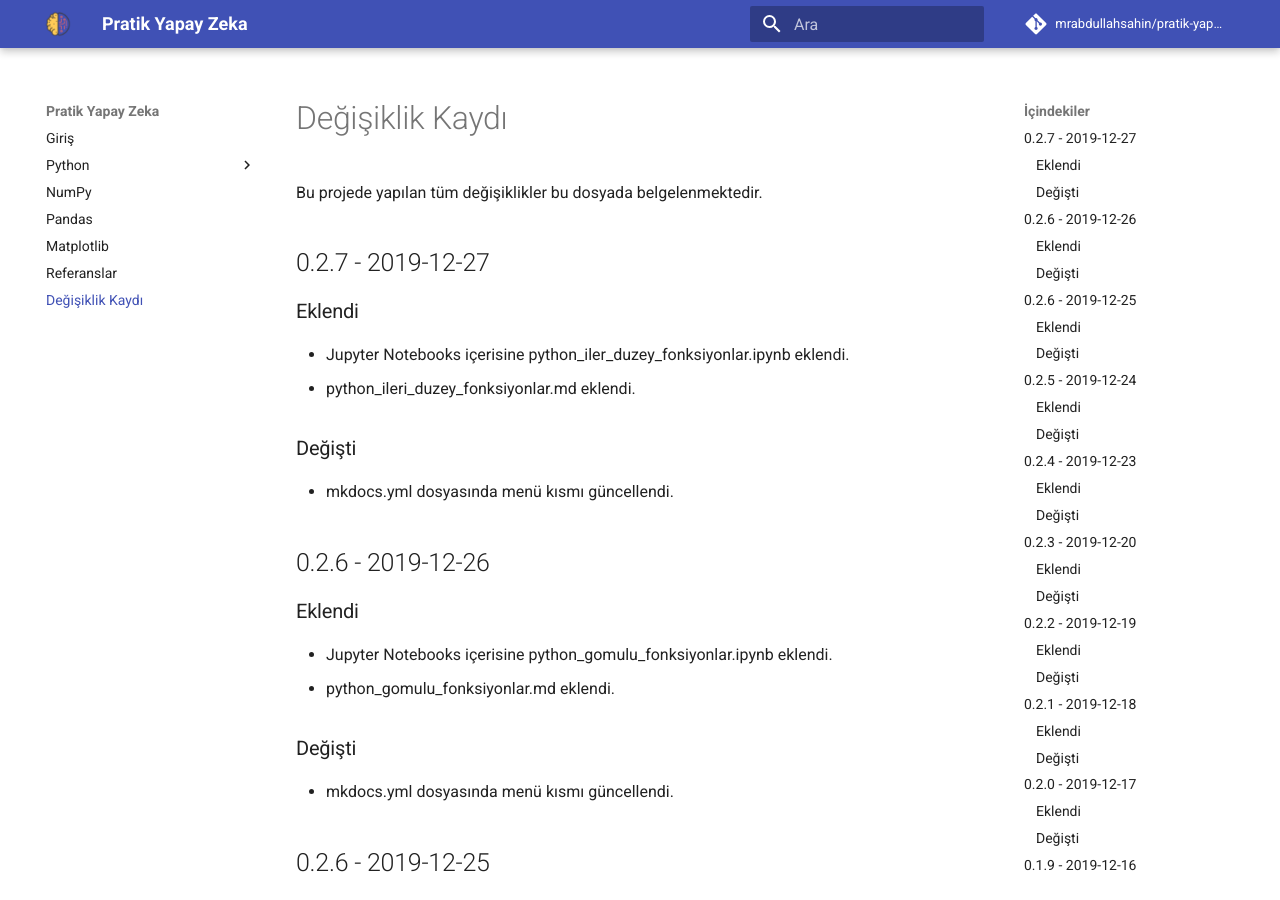
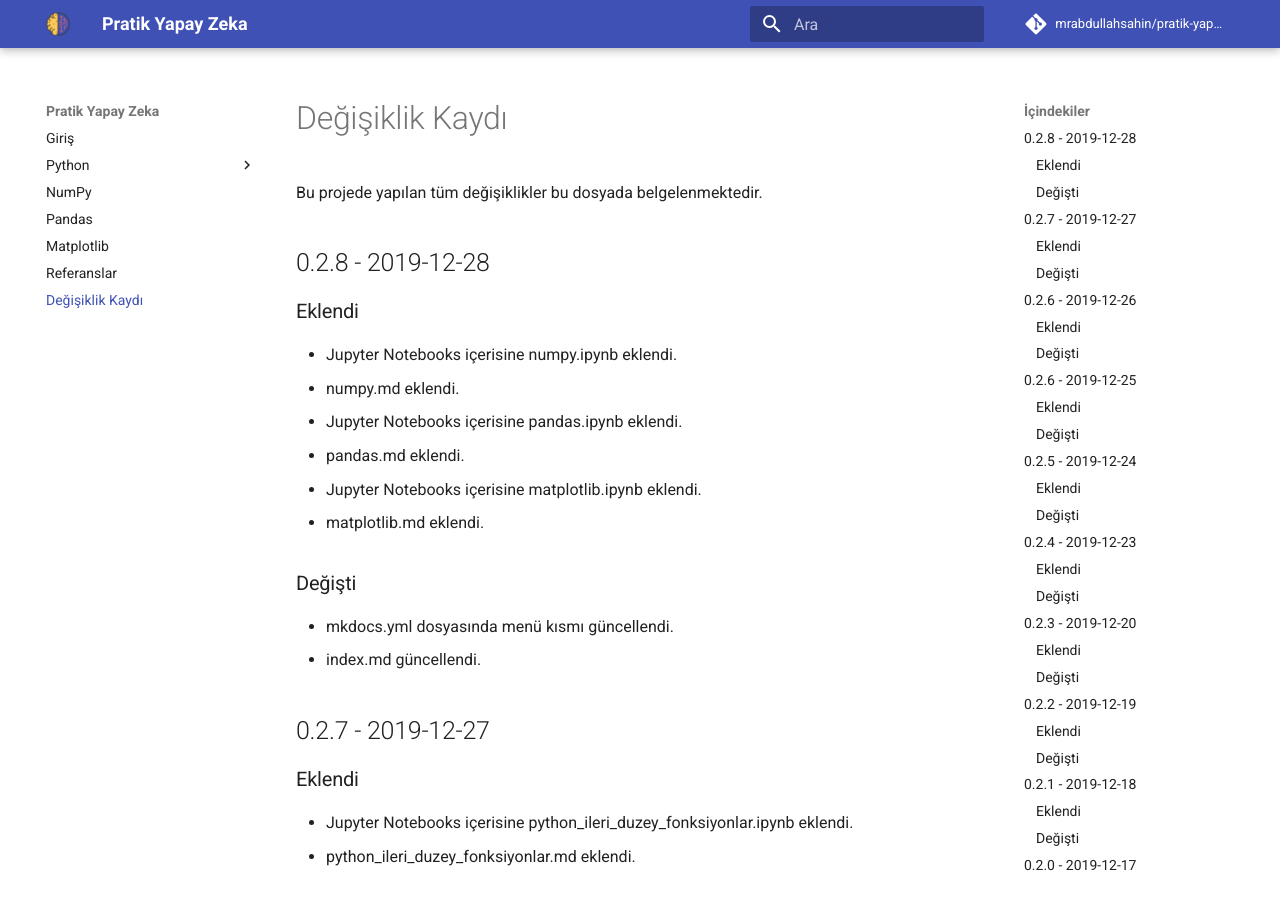
Before and after one commit to mrabdullahsahin/pratik-yapay-zeka, an MkDocs documentation site: the page built from docs/changelog.md, in a window 1280 px wide and 900 px high. Built offline with MkDocs 1.6.1 and Material for MkDocs 9.7.7, drawn with Linux system fonts in a browser that asks for light colours; comment, search, counter and statistics services are not loaded.

Commit message:
Update changelog files

```diff
--- a/docs/changelog.md
+++ b/docs/changelog.md
@@ -1,12 +1,28 @@
 # Değişiklik Kaydı
 
 Bu projede yapılan tüm değişiklikler bu dosyada belgelenmektedir.
+
+## 0.2.8 - 2019-12-28
+
+### Eklendi
+
+- Jupyter Notebooks içerisine numpy.ipynb eklendi.
+- numpy.md eklendi.
+- Jupyter Notebooks içerisine pandas.ipynb eklendi.
+- pandas.md eklendi.
+- Jupyter Notebooks içerisine matplotlib.ipynb eklendi.
+- matplotlib.md eklendi.
+
+### Değişti
+
+- mkdocs.yml dosyasında menü kısmı güncellendi.
+- index.md güncellendi.
 
 ## 0.2.7 - 2019-12-27
 
 ### Eklendi
 
-- Jupyter Notebooks içerisine python_iler_duzey_fonksiyonlar.ipynb eklendi.
+- Jupyter Notebooks içerisine python_ileri_duzey_fonksiyonlar.ipynb eklendi.
 - python_ileri_duzey_fonksiyonlar.md eklendi.
 
 ### Değişti
```
Also changed, not shown: CHANGELOG.md (+17 -1 lines).
